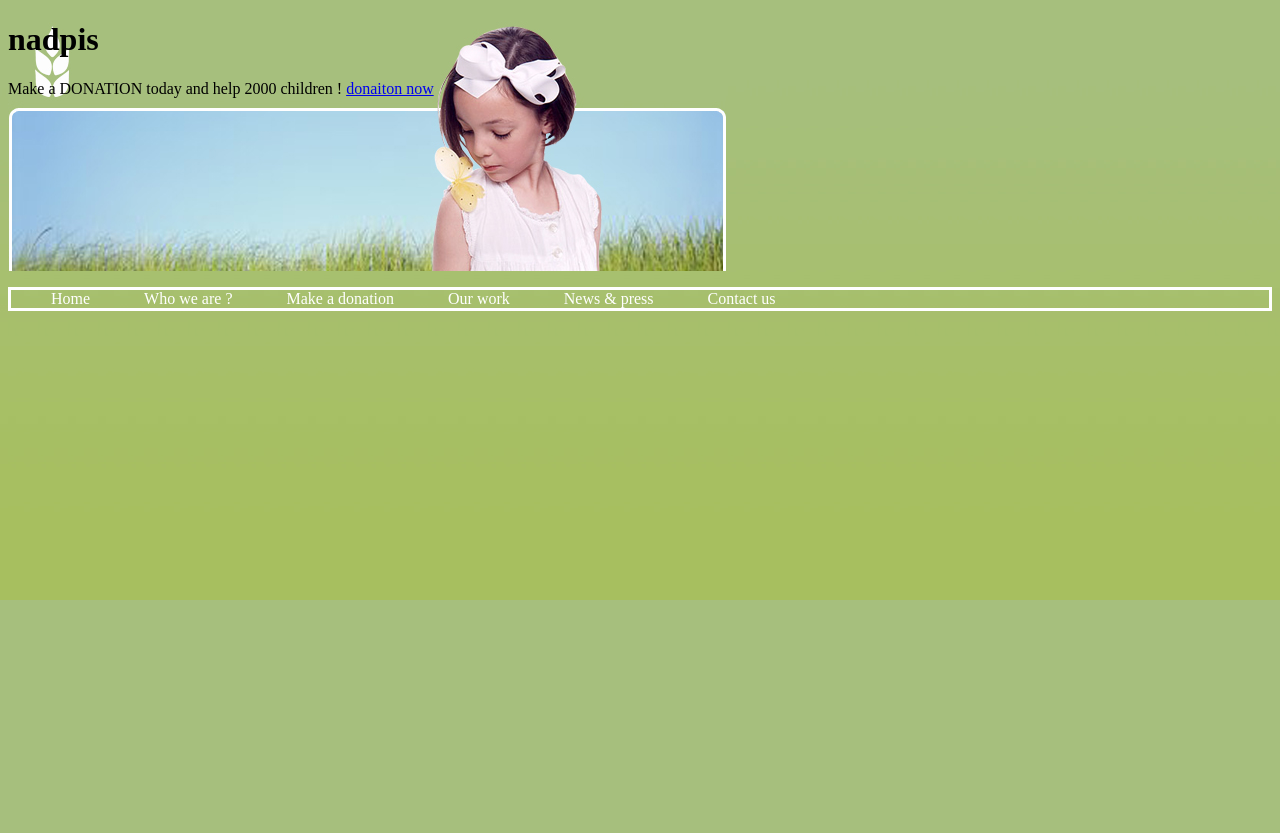
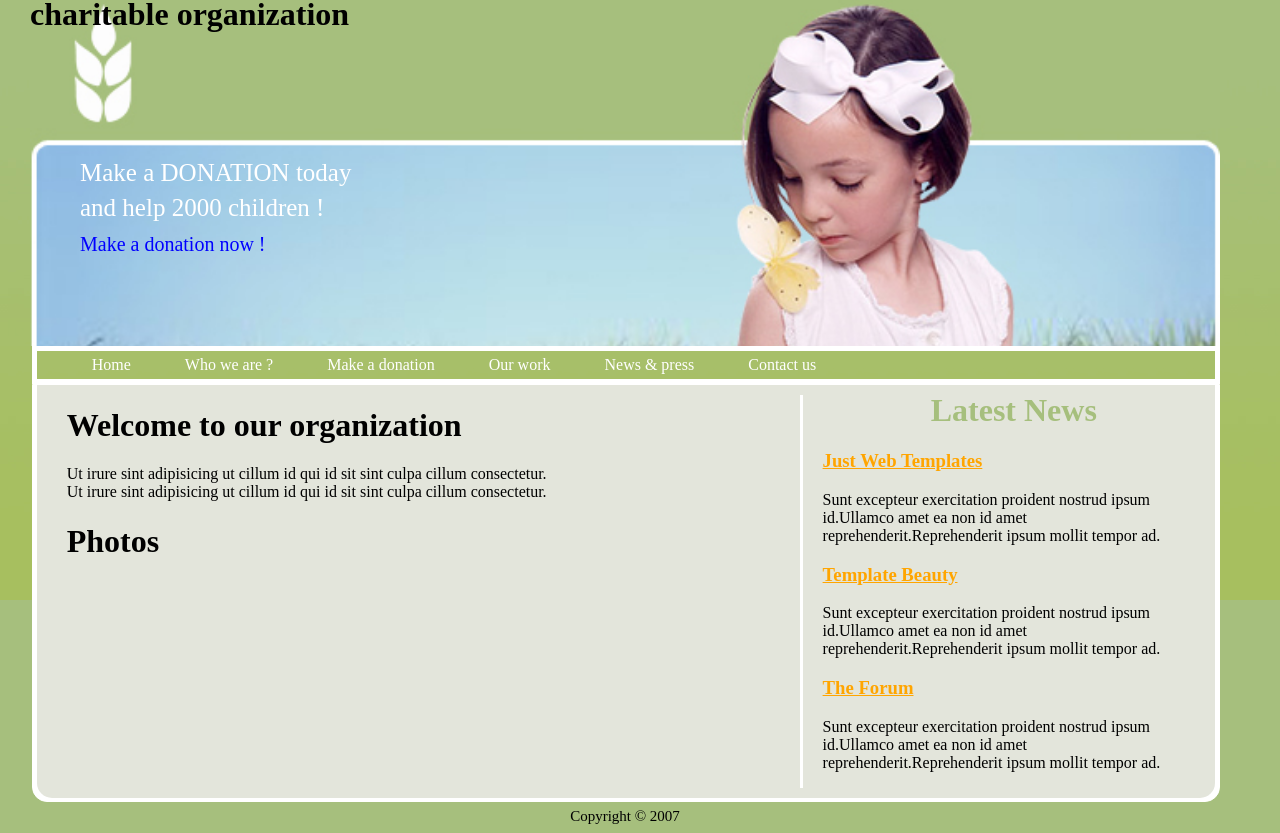
Before and after one commit to s3w3nofficial/html5-simple-web, a plain HTML site: page index.html in a window 1280 px wide. Before the commit the page ends 800 px from the top, so only its background shows below. Drawn offline with Linux system fonts and the light colour scheme.

Commit message:
some little big progresss in coding

```diff
--- a/index.html
+++ b/index.html
@@ -6,11 +6,14 @@
     <meta http-equiv="X-UA-Compatible" content="ie=edge">
     <title>Document</title>
     <style>
-        *>a:visited {
+        a:visited {
             color: white;
         }
 
         body {
+            margin-top: -25px;
+            margin-left: 30px;
+            margin-right: 60px;
             background-image: url('assets/img/pozadi.jpg');
             background-repeat: repeat-x;
             background-color: #a6bf7d;
@@ -18,17 +21,38 @@
 
         header {
             background-image: url('assets/img/hlavicka.jpg');
-            width: 718px;
-            height: 250px;
+            background-repeat: no-repeat;
+            height: 350px;
+            background-size: 100%;
         }
 
-        ul {
-            border: 3px solid white;
+        .hero {
+            color: #fff;
+            font-size: 25px;
+            padding-left: 50px;
+            padding-top: 100px;
+            line-height: 35px;
+        }
+
+        .hero > a {
+            text-decoration: none;
+            color: blue;
+            font-size: 20px;
+        }
+
+        nav {
+            padding-left: 1.7px;
+        }
+
+        nav > ul {
+            margin: 0;
+            padding: 5px;
+            border: 5px solid white;
         }
 
         nav > ul > li {
             display: inline;
-            padding-right: 50px;
+            padding-left: 50px;
         }
 
         nav > ul > li > a {
@@ -39,16 +63,75 @@
         nav > ul > li > a:hover {
             text-decoration: underline;
         }
+
+        .wrapper {
+            margin-left: 1.7px;
+            border: 1px solid #fff;
+            border-bottom-left-radius: 15px;
+            border-bottom-right-radius: 15px;
+            background-color: #fff;
+        }
+
+        .container {
+            border-bottom-left-radius: 15px;
+            border-bottom-right-radius: 15px;
+            margin: 0 4px 3px 4px;
+            background: #e3e5db;
+            padding: 10px 10px;
+            display: flex;
+        }
+
+        .left {
+            flex: 0 0 65%;
+        }
+
+        .left>.text {
+            padding: 15px 20px;
+        }
+
+        .left>.text>.row {
+            display: flex;
+        }
+
+        .left>.text>.row>.col-3 {
+            flex: 0 0 25%;
+        }
+
+        .right {
+            border-left: 3px solid white;
+        }
+
+        .text {
+            margin-top: -25px;
+            padding-left: 20px;
+        }
+
+        .right>.text>h1 {
+            color: #a6bf7d;
+            text-align: center;
+        }
+
+        .right>.text>h3>a {
+            color: orange;
+        }
+
+        footer {
+            padding-top: 6px;
+            font-size: 15px;
+            text-align: center;
+        }
     </style>
 </head>
 <body>
 
     <header>
-        <h1>nadpis</h1>
+        <h1>charitable organization</h1>
         <div class="hero">
             Make a DONATION today
+            <br>
             and help 2000 children !
-            <a href="#"><i class="fa fa-archor-left" aria-hidden="true"></i> donaiton now</a>
+            <br>
+            <a href="">Make a donation now !</a>
         </div>
     </header>
 
@@ -64,8 +147,45 @@
     </nav>
 
     <div class="wrapper">
+        <div class="container">
+            <div class="left">
+                <div class="text">
+                        <h1>Welcome to our organization</h1>
+                        <p>Ut irure sint adipisicing ut cillum id qui id sit sint culpa cillum consectetur.<br>Ut irure sint adipisicing ut cillum id qui id sit sint culpa cillum consectetur.</p>
+                        <h1>Photos</h1>
+                        <div class="row">
+                            <div class="col-3">
+                                <img src="" alt="">
+                            </div>
+                            <div class="col-3">
+                                <img src="" alt="">
+                            </div>
+                            <div class="col-3">
+                                <img src="" alt="">
+                            </div>
+                            <div class="col-3">
+                                <img src="" alt="">
+                            </div>
+                        </div>
+                </div>
+            </div>
+            <div class="right">
+                <div class="text">
+                        <h1>Latest News</h1>
+                        <h3><a href="">Just Web Templates</a></h3>
+                        <p>Sunt excepteur exercitation proident nostrud ipsum id.Ullamco amet ea non id amet reprehenderit.Reprehenderit ipsum mollit tempor ad.</p>
+                        <h3><a href="">Template Beauty</a></h3>
+                        <p>Sunt excepteur exercitation proident nostrud ipsum id.Ullamco amet ea non id amet reprehenderit.Reprehenderit ipsum mollit tempor ad.</p>
+                        <h3><a href="">The Forum</a></h3>
+                        <p>Sunt excepteur exercitation proident nostrud ipsum id.Ullamco amet ea non id amet reprehenderit.Reprehenderit ipsum mollit tempor ad.</p>
+                </div>
+            </div>
+        </div>
+    </div>
 
-    </div>
+    <footer>
+        Copyright &copy 2007
+    </footer>
 
 </body>
 </html>
```
